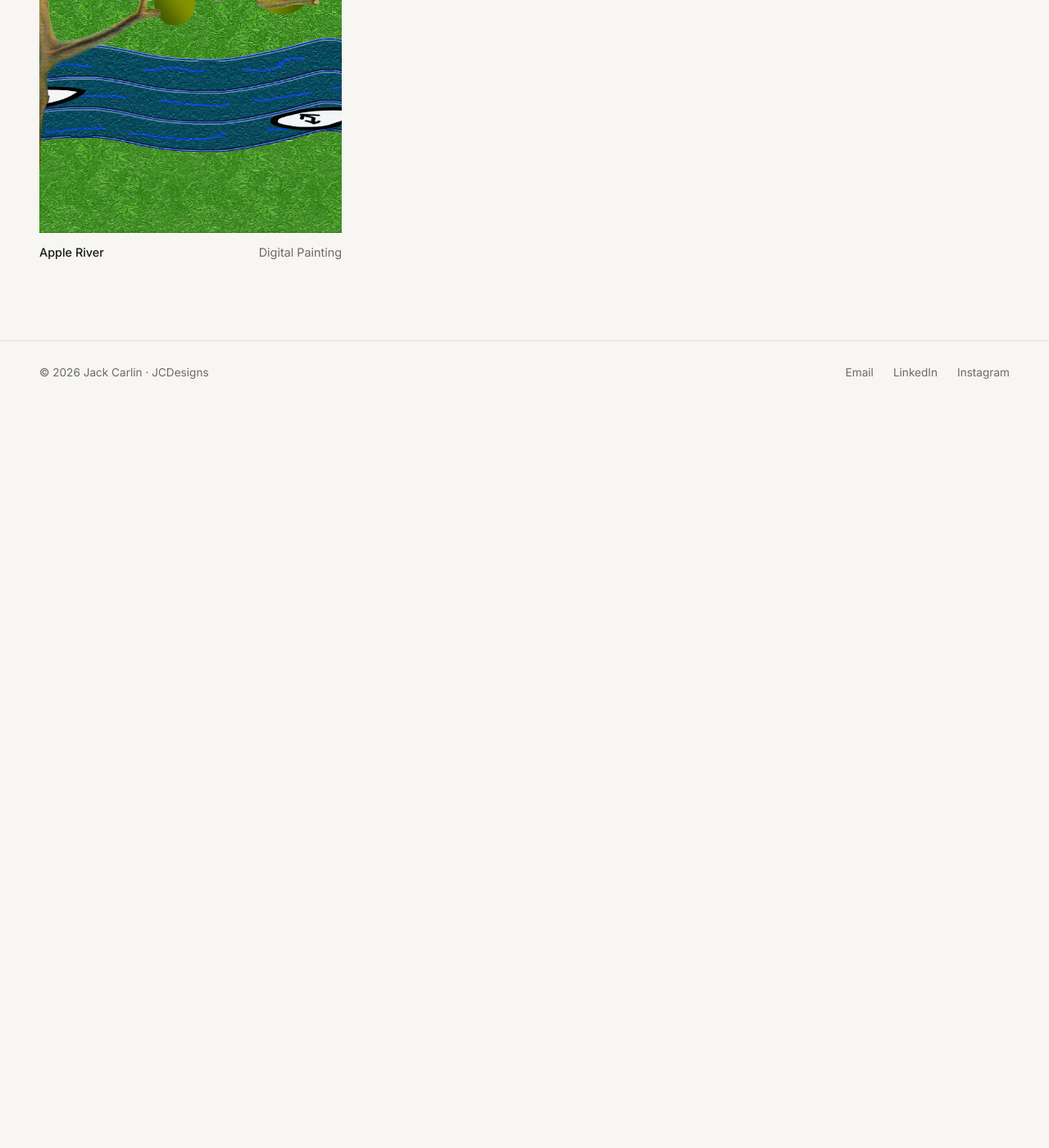
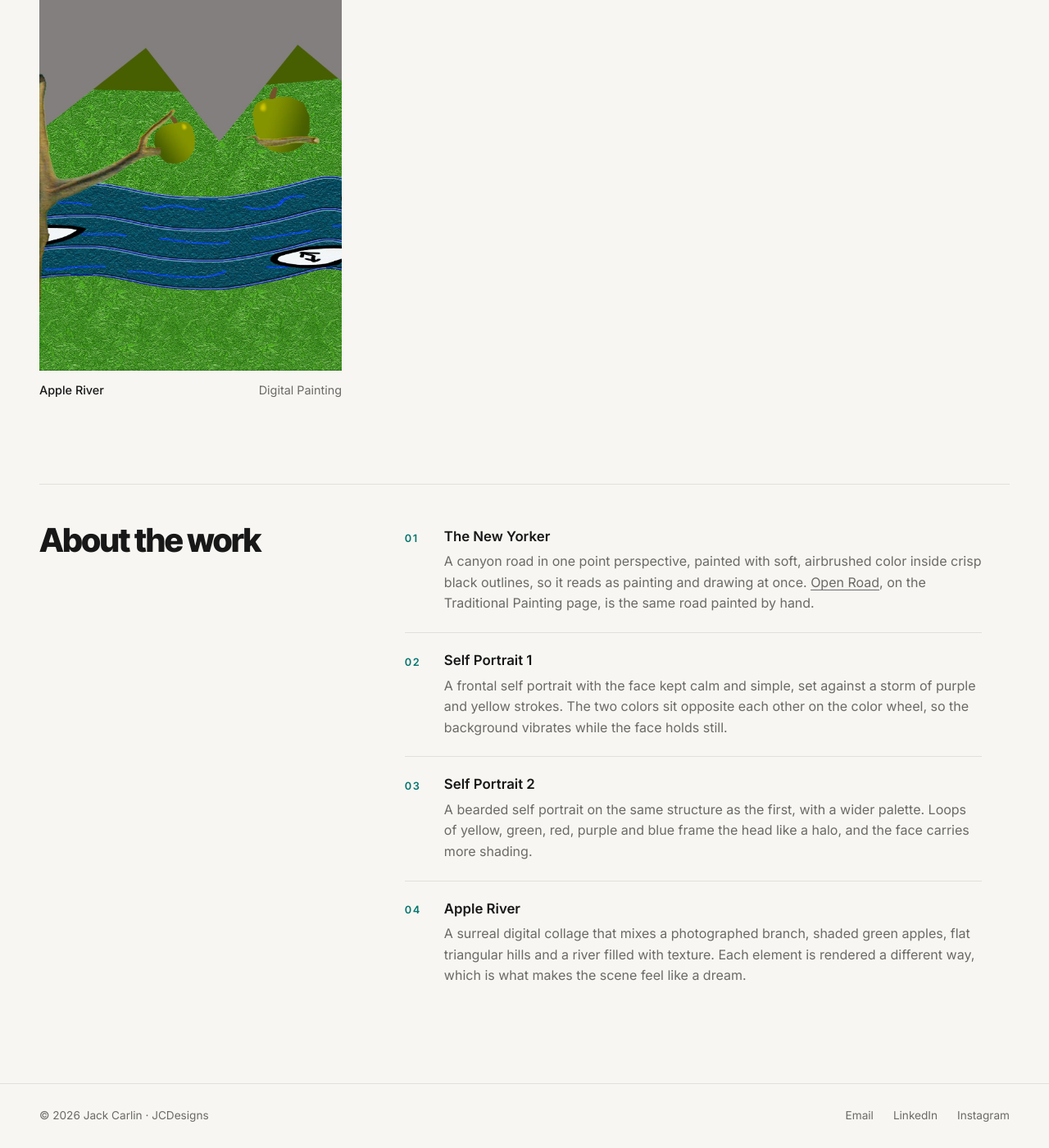
Before and after one commit to jcdesigns829/jcdesigns829.github.io, a Jekyll site: the page built from digitalpaintings.html, in a window 1280 px wide and 1400 px high, scrolled down 987 px. Shown: the whole window at 82% size. Built offline with Jekyll 4.4.1, drawn with Linux system fonts in a browser that asks for light colours; before the commit the page ends 1481 px from its top, so only the background shows below that; some of the changed text lies outside the part shown.

Commit message:
Add intro and project notes to the Digital Painting page
Links The New Yorker to Open Road, the same road painted by hand.

Co-Authored-By: Claude Opus 5.5 <noreply@anthropic.com>
Claude-Session: https://claude.ai/code/session_01WjxNPHCbSafuWkpkeTjZUd

```diff
--- a/digitalpaintings.html
+++ b/digitalpaintings.html
@@ -2,4 +2,28 @@
 layout: section
 title: Digital Painting
 section: Digital Painting
+intro: >-
+  Two landscapes and two self portraits, painted digitally with a mix of brush
+  texture, airbrushed color and photo collage. Color does most of the work, from
+  golden canyon walls under a blue sky to purple and yellow strokes clashing
+  behind a face.
 ---
+<h2>About the work</h2>
+<ol class="notes-list">
+  <li>
+    <h3>The New Yorker</h3>
+    <p>A canyon road in one point perspective, painted with soft, airbrushed color inside crisp black outlines, so it reads as painting and drawing at once. <a href="{{ '/basicpaintings.html' | relative_url }}">Open Road</a>, on the Traditional Painting page, is the same road painted by hand.</p>
+  </li>
+  <li>
+    <h3>Self Portrait 1</h3>
+    <p>A frontal self portrait with the face kept calm and simple, set against a storm of purple and yellow strokes. The two colors sit opposite each other on the color wheel, so the background vibrates while the face holds still.</p>
+  </li>
+  <li>
+    <h3>Self Portrait 2</h3>
+    <p>A bearded self portrait on the same structure as the first, with a wider palette. Loops of yellow, green, red, purple and blue frame the head like a halo, and the face carries more shading.</p>
+  </li>
+  <li>
+    <h3>Apple River</h3>
+    <p>A surreal digital collage that mixes a photographed branch, shaded green apples, flat triangular hills and a river filled with texture. Each element is rendered a different way, which is what makes the scene feel like a dream.</p>
+  </li>
+</ol>
```
